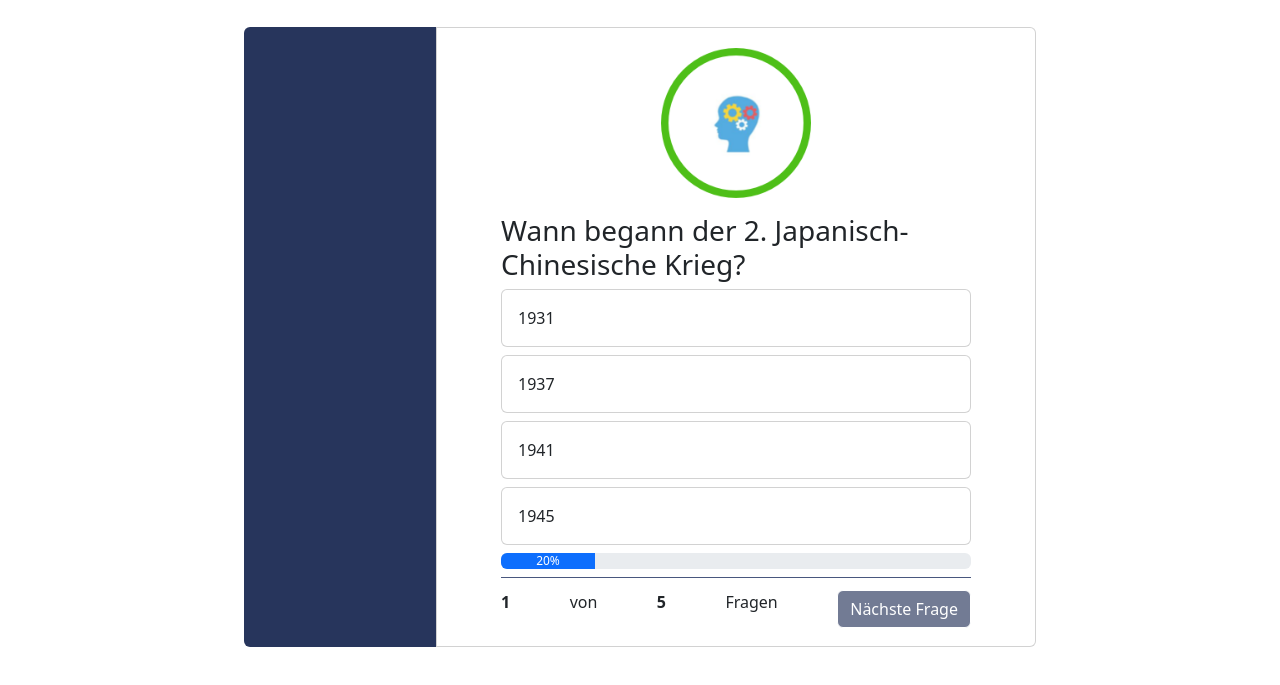
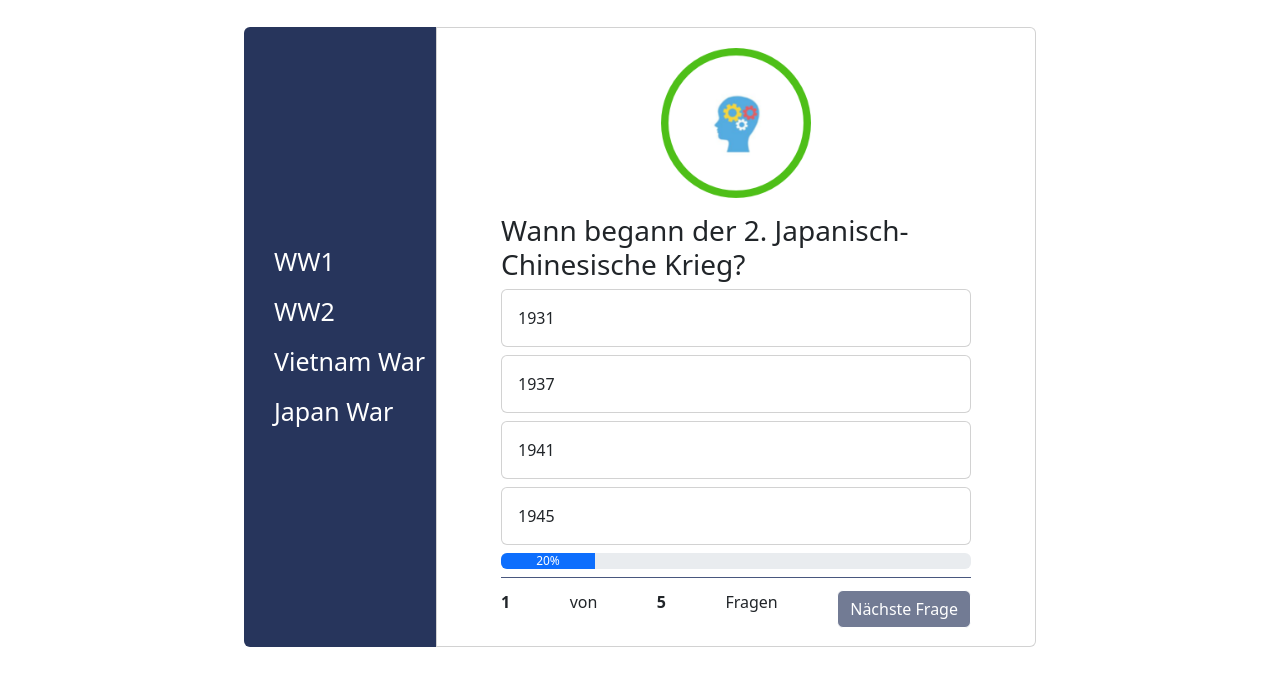
Before and after one commit to artir97/QuizApp, a website: page index.html in a window 1280 px wide. Shown: the part 63-748 px from the top of the page. Drawn offline with nearby package versions, Linux system fonts and the light colour scheme.

Commit message:
add a side menu and hover effects for it

```diff
--- a/index.html
+++ b/index.html
@@ -20,9 +20,15 @@
 
     <div class="center">
         <div class="flex">
-            <div class="menu">
+            <div class="menu-container">
+                <div class="menu">
+                    <div id="ww1">WW1</div>
+                    <div id="ww2">WW2</div>
+                    <div id="viet-war">Vietnam War</div>
+                    <div id="jap-war">Japan War</div>
+                </div>
+            </div>
 
-            </div>
             <div class="card card-body" id="end-screen" style="display: none;">
                 <div class="mb-3">
                     <img src="img/brain result.png" alt="">
--- a/style.css
+++ b/style.css
@@ -1,3 +1,5 @@
+
+
 nav {
     background-color: #27355c;
 }
@@ -19,10 +21,15 @@ nav a {
 
 
 /* Menu */
-.menu {
+.menu-container {
     background-color: #27355c;
     height: 620px;
     width: 12rem;
+
+    display: flex;
+    flex-direction: column;
+    justify-content: center;
+    align-items: center;
 
     border-radius: 0.375rem 0 0  0.375rem;
 }
@@ -72,3 +79,24 @@ nav a {
     justify-content: center;
     align-items: center;
 }
+
+.menu {
+    font-size: 25px;
+    color: #fff;
+    width: 100%;
+}
+
+.menu div {
+    display: flex;
+    align-items: center;
+    height: 50px;
+    padding-left: 20px;
+    border-left: 10px solid transparent;
+}
+
+.menu div:hover {
+    cursor: pointer;
+    background-color: #49577e;
+    border-left:10px solid #fff ;
+
+}
```
